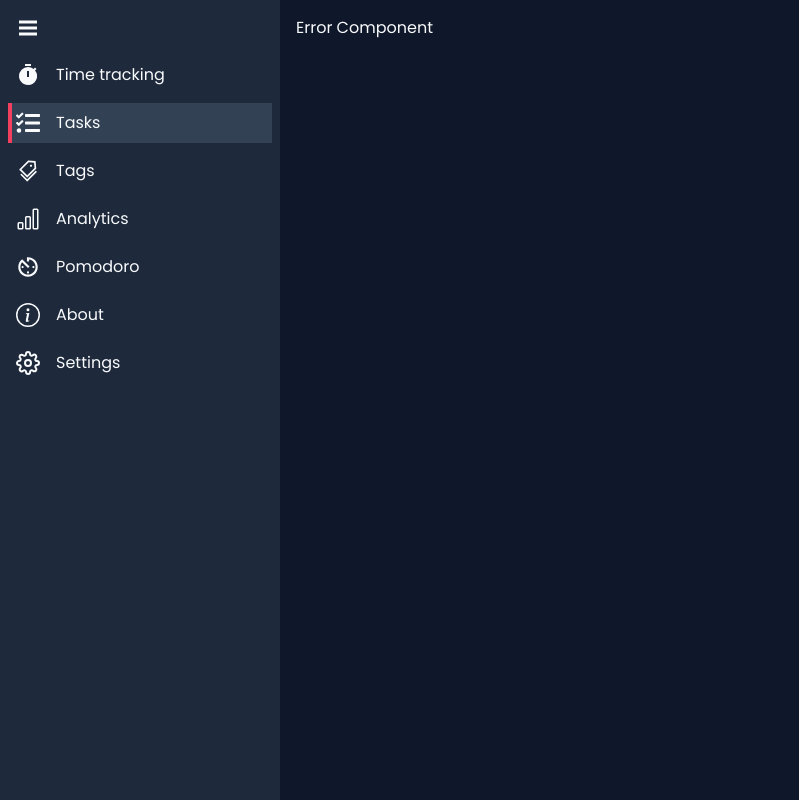
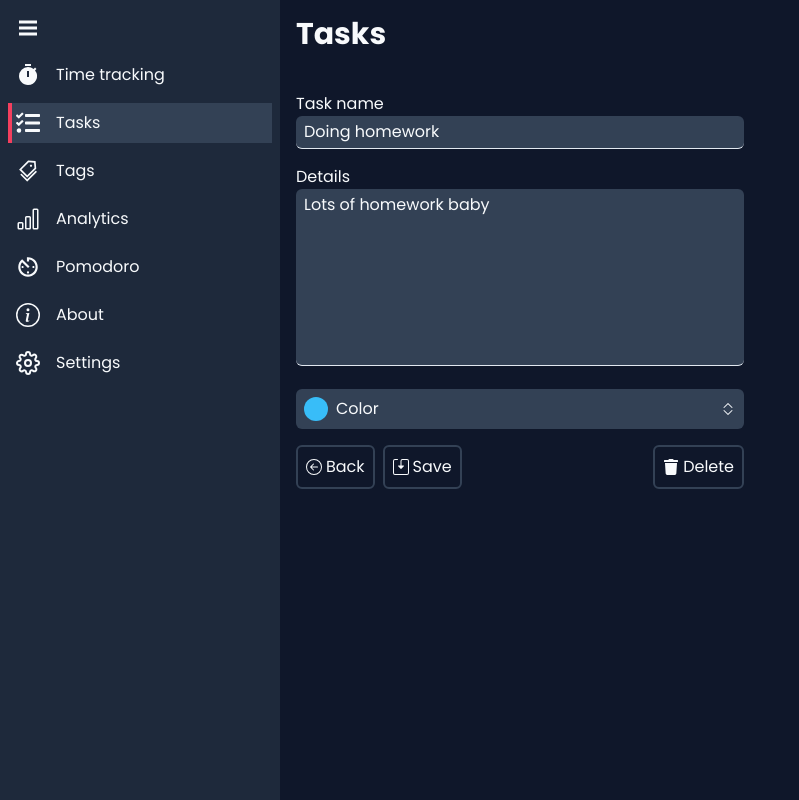
Before and after one commit to TunA-Kai/time-tracking-app, a React (Create React App) app: page /tasks/edit/1 in a window 1280 px wide. Shown: the whole page, without its empty margins (0-799 px from the left). Built offline with nearby package versions, Linux system fonts and the light colour scheme.

Commit message:
create taskContext, update Task page

```diff
--- a/src/App.tsx
+++ b/src/App.tsx
@@ -23,6 +23,7 @@ function App() {
           <Route path='tasks' element={<Tasks />}>
             <Route index element={<TasksHome />} />
             <Route path='new' element={<TasksNew />} />
+            <Route path='edit/:taskId' element={<TasksNew edit />} />
           </Route>
           <Route path='tags' element={<Tags />} />
           <Route path='analytics' element={<Analytics />} />
--- a/src/components/ActionBar.tsx
+++ b/src/components/ActionBar.tsx
@@ -14,7 +14,7 @@ function ActionBar({ type }: ActionBarProps) {
   return (
     <div className='flex gap-2'>
       <Menu as='div' className='relative'>
-        <Menu.Button className='rounded-md p-2 hover:bg-slate-700'>
+        <Menu.Button className='button'>
           <BsArrowDownUp className='mr-1 inline-block' />
           <span>Sort</span>
         </Menu.Button>
@@ -40,8 +40,9 @@ function ActionBar({ type }: ActionBarProps) {
         </Menu.Items>
       </Menu>
       <input type='search' name='' className='input grow p-2' placeholder='Seach...' />
-      <Link to='new' className='flex items-center gap-1 rounded-md p-2 hover:bg-slate-700'>
-        <BsPlusCircle className='' />
+
+      <Link to='new' className='button flex items-center gap-1'>
+        <BsPlusCircle />
         <span>Create new {type}</span>
       </Link>
     </div>
--- a/src/components/AppLayout.tsx
+++ b/src/components/AppLayout.tsx
@@ -1,5 +1,6 @@
 import { Outlet } from 'react-router-dom'
 import { SideBar } from '.'
+import { TaskProvider } from '../contexts/taskContext/taskContext'
 
 interface AppLayoutProps {}
 
@@ -9,9 +10,11 @@ function AppLayout({}: AppLayoutProps) {
       <aside className='bg-slate-800 px-2 py-4'>
         <SideBar />
       </aside>
-      <div className='grow bg-slate-900 p-4'>
-        <Outlet />
-      </div>
+      <TaskProvider>
+        <div className='grow bg-slate-900 p-4'>
+          <Outlet />
+        </div>
+      </TaskProvider>
     </main>
   )
 }
--- /dev/null
+++ b/src/components/Button.tsx
@@ -0,0 +1,13 @@
+// replace this component with .button class in CSS
+
+interface ButtonProps extends React.ButtonHTMLAttributes<HTMLButtonElement> {}
+
+function Button({ children, className: additionStyles = '', ...props }: ButtonProps) {
+  return (
+    <button className={`rounded-md p-2 hover:bg-slate-700 ${additionStyles}`} {...props}>
+      {children}
+    </button>
+  )
+}
+
+export default Button
--- /dev/null
+++ b/src/contexts/taskContext/taskContext.tsx
@@ -0,0 +1,45 @@
+import * as React from 'react'
+import { mockTasks } from '../../mocks/mockTasks'
+
+interface TTask {
+  id: number
+  date: Date
+  name: string
+  details: string
+  color: string
+}
+
+interface TaskContextType {
+  tasks: TTask[]
+  setTasks: React.Dispatch<React.SetStateAction<TTask[]>>
+}
+
+const TaskContext = React.createContext<TaskContextType | undefined>(undefined)
+
+function TaskProvider({ children }: { children: React.ReactNode }) {
+  const [tasks, setTasks] = React.useState<TTask[]>(mockTasks)
+  const contextValue = { tasks, setTasks }
+  return <TaskContext.Provider value={contextValue}>{children}</TaskContext.Provider>
+}
+
+function useTaskContext() {
+  const context = React.useContext(TaskContext)
+  if (context === undefined) throw new Error('useTaskContext must be used within a TaskProvider')
+  const { tasks, setTasks } = context
+  function addTask(newTask: TTask) {
+    setTasks([...tasks, newTask])
+  }
+  function deleteTask(taskId: number) {
+    setTasks(tasks.filter(t => t.id !== taskId))
+  }
+  function updateTask(newTask: TTask) {
+    const newTasks = tasks.filter(t => t.id !== newTask.id)
+    setTasks([...newTasks, newTask])
+  }
+  function getTask(taskId: number) {
+    return tasks.find(t => t.id === taskId)
+  }
+  return { tasks, addTask, deleteTask, updateTask, getTask }
+}
+
+export { TaskProvider, useTaskContext }
--- a/src/index.css
+++ b/src/index.css
@@ -8,4 +8,8 @@
   .input {
     @apply rounded-md border-b border-slate-200 bg-slate-700 text-slate-50 focus:border-sky-500 focus:bg-slate-800 focus:outline-none;
   }
+
+  .button {
+    @apply rounded-md p-2 hover:bg-slate-700;
+  }
 }
--- /dev/null
+++ b/src/mocks/mockTasks.ts
@@ -0,0 +1,25 @@
+const mockTasks = [
+  {
+    id: 1,
+    date: new Date(),
+    name: 'Doing homework',
+    details: 'Lots of homework baby',
+    color: 'bg-sky-400',
+  },
+  {
+    id: 2,
+    date: new Date(),
+    name: 'Learn React',
+    details: 'Study from epicreact',
+    color: 'bg-red-400',
+  },
+  {
+    id: 3,
+    date: new Date(),
+    name: 'Build time tracking app',
+    details: 'What features are you in?',
+    color: 'bg-lime-400',
+  },
+]
+
+export { mockTasks }
--- a/src/pages/tasks/TasksHome.tsx
+++ b/src/pages/tasks/TasksHome.tsx
@@ -1,11 +1,24 @@
+import { Link } from 'react-router-dom'
 import { ActionBar } from '../../components'
+import { useTaskContext } from '../../contexts/taskContext/taskContext'
 
 interface TasksHomeProps {}
 
 function TasksHome({}: TasksHomeProps) {
+  const { tasks } = useTaskContext()
   return (
     <div>
       <ActionBar type='tasks' />
+      <ul className='mt-4'>
+        {tasks.map(t => (
+          <li key={t.id}>
+            <Link to={`edit/${t.id}`} className='button flex w-full items-center gap-2'>
+              <span className={`${t.color} h-4 w-4 rounded-full`}></span>
+              {t.name}
+            </Link>
+          </li>
+        ))}
+      </ul>
     </div>
   )
 }
--- a/src/pages/tasks/TasksNew.tsx
+++ b/src/pages/tasks/TasksNew.tsx
@@ -1,21 +1,47 @@
 import { Listbox } from '@headlessui/react'
 import * as React from 'react'
-import { BsCheck2, BsChevronExpand } from 'react-icons/bs'
+import { BsArrowLeftCircle, BsCheck2, BsChevronExpand, BsSave2 } from 'react-icons/bs'
+import { FaTrash } from 'react-icons/fa'
+import { useNavigate, useParams } from 'react-router-dom'
+import { useTaskContext } from '../../contexts/taskContext/taskContext'
 import { colorOption } from '../../utils/constants/colorOptions'
 
-interface TasksNewProps {}
+interface TasksNewProps {
+  edit?: true
+}
 
-function TasksNew({}: TasksNewProps) {
-  const [color, setColor] = React.useState<string>('bg-sky-400')
+function TasksNew({ edit }: TasksNewProps) {
+  const navigate = useNavigate()
+  const { taskId } = useParams()
+  const { addTask, getTask, deleteTask, updateTask } = useTaskContext()
+  const {
+    color: currentColor = 'bg-sky-400',
+    name: currentName = '',
+    details: currentDetail = '',
+  } = getTask(Number(taskId)) ?? {}
+  const [color, setColor] = React.useState<string>(currentColor)
+  const [taskName, setTaskName] = React.useState<string>(currentName)
+  const [taskDetail, setTaskDetail] = React.useState<string>(currentDetail)
+
   return (
-    <div className='max-w-md space-y-4'>
+    <form className='max-w-md space-y-4'>
       <label className='block'>
         <span className='block'>Task name</span>
-        <input type='text' className='input w-full py-1 px-2' />
+        <input
+          type='text'
+          className='input w-full py-1 px-2'
+          value={taskName}
+          onChange={e => setTaskName(e.target.value)}
+        />
       </label>
       <label className='block'>
         <span className='block'>Details</span>
-        <textarea rows={7} className='input w-full resize-none py-1 px-2'></textarea>
+        <textarea
+          rows={7}
+          className='input w-full resize-none py-1 px-2'
+          value={taskDetail}
+          onChange={e => setTaskDetail(e.target.value)}
+        ></textarea>
       </label>
       <Listbox value={color} onChange={setColor} as='div' className='relative'>
         <Listbox.Button className='flex w-full items-center justify-between rounded-md bg-slate-700 p-2'>
@@ -39,7 +65,59 @@ function TasksNew({}: TasksNewProps) {
           ))}
         </Listbox.Options>
       </Listbox>
-    </div>
+
+      <div className='flex gap-2'>
+        <button
+          className='button flex items-center gap-1 border-2 border-slate-700'
+          onClick={() => {
+            navigate('/tasks')
+          }}
+        >
+          <BsArrowLeftCircle />
+          Back
+        </button>
+
+        <button
+          className='button flex items-center gap-1 border-2 border-slate-700'
+          onClick={() => {
+            if (edit) {
+              updateTask({
+                id: Number(taskId),
+                date: new Date(),
+                color,
+                name: taskName,
+                details: taskDetail,
+              })
+            } else {
+              addTask({
+                id: Math.random(),
+                date: new Date(),
+                color,
+                name: taskName,
+                details: taskDetail,
+              })
+            }
+            navigate('/tasks')
+          }}
+        >
+          <BsSave2 />
+          Save
+        </button>
+
+        {edit && (
+          <button
+            onClick={() => {
+              deleteTask(Number(taskId))
+              navigate('/tasks')
+            }}
+            className='button ml-auto flex items-center gap-1 border-2 border-slate-700'
+          >
+            <FaTrash />
+            Delete
+          </button>
+        )}
+      </div>
+    </form>
   )
 }
 
```
